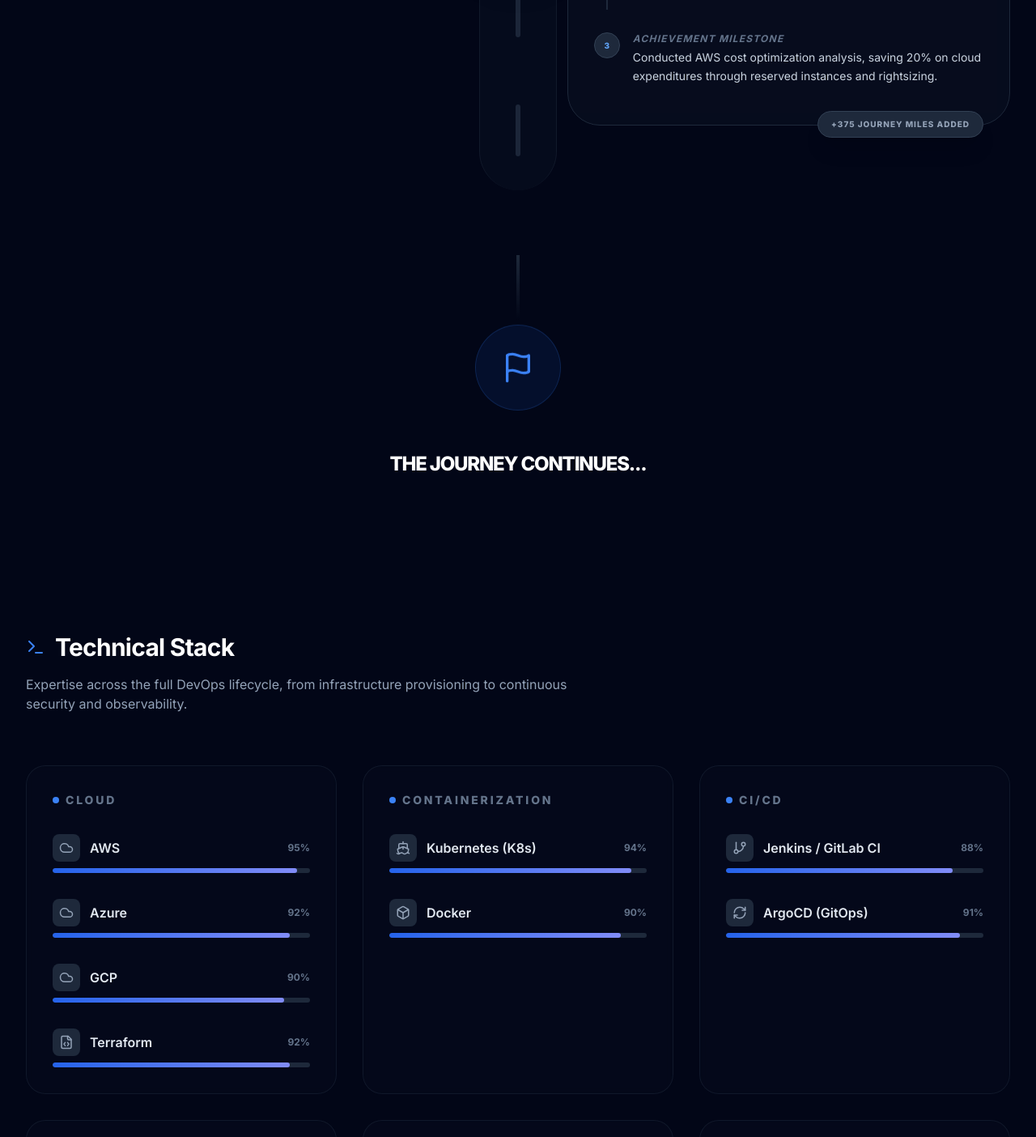
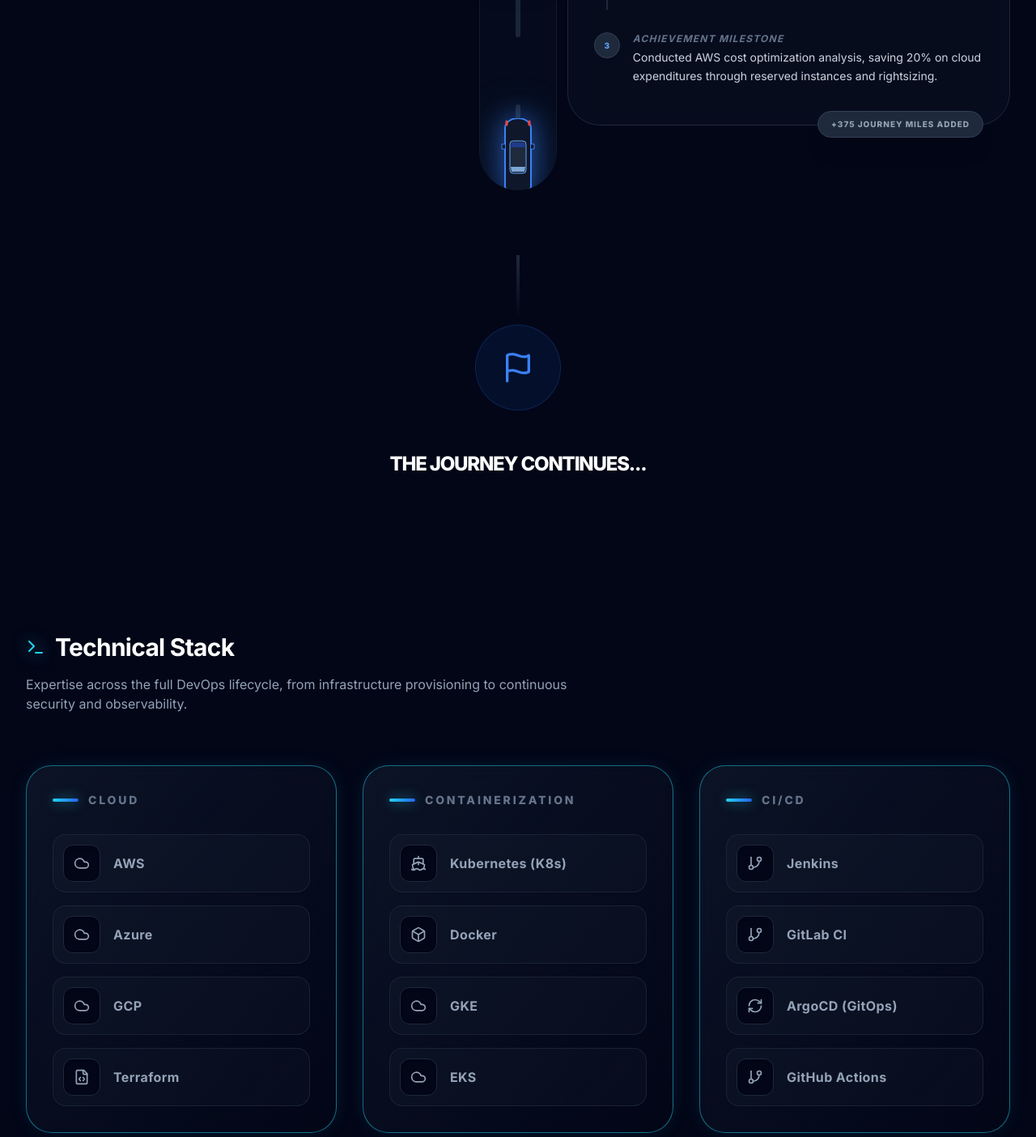
Before and after one commit to Divyanshitripathi2/devops_portfolio, a React (Vite) app: page / in a window 1280 px wide. Shown: the part 3220-4624 px from the top of the page at 81% size. Built offline with nearby package versions, Linux system fonts and the light colour scheme.

Commit message:
feat: enhance Experience component with scroll-based animations and dynamic skill updates

```diff
--- a/components/Experience.tsx
+++ b/components/Experience.tsx
@@ -1,10 +1,27 @@
 
-import React from 'react';
-import { motion } from 'framer-motion';
+import React, { useRef, useState } from 'react';
+import { motion, useScroll, useTransform, useSpring, useMotionValueEvent } from 'framer-motion';
 import { MILESTONES } from '../constants';
 import { Navigation, MapPin, Gauge, ShieldCheck, Flag, Compass } from 'lucide-react';
 
 const Experience: React.FC = () => {
+  const containerRef = useRef<HTMLDivElement>(null);
+  const [isReversing, setIsReversing] = useState(false);
+  const { scrollYProgress } = useScroll({
+    target: containerRef,
+    offset: ["start 80%", "end 50%"]
+  });
+
+  const scrollY = useSpring(scrollYProgress, { stiffness: 100, damping: 30, restDelta: 0.001 });
+  const carY = useTransform(scrollY, [0, 1], ["0%", "96%"]);
+
+  useMotionValueEvent(scrollY, "change", (latest) => {
+    const previous = scrollY.getPrevious();
+    if (previous !== undefined && latest !== previous) {
+      setIsReversing(latest < previous);
+    }
+  });
+
   const visibleMilestones = MILESTONES.filter(m => !m.hidden);
   const totalMiles = visibleMilestones.reduce((acc, m) => acc + (m.description.length * 125), 0);
   const displayMiles = Math.floor(totalMiles / 100) * 100;
@@ -37,7 +54,7 @@
       </div>
 
       {/* The Road Container */}
-      <div className="relative pb-20">
+      <div className="relative pb-20" ref={containerRef}>
         {/* The Highway Line */}
         <div className="absolute left-8 md:left-1/2 top-0 bottom-0 w-24 -translate-x-1/2 bg-slate-900/30 overflow-hidden hidden md:block rounded-full border-x border-slate-800/50">
            {/* Dashed Center Line */}
@@ -46,6 +63,44 @@
                <div key={i} className="w-1.5 h-16 bg-slate-700/50 rounded-full animate-pulse" />
              ))}
            </div>
+
+           {/* Animated Car */}
+           <motion.div
+             style={{ top: carY, x: "-50%", willChange: 'top, transform' }}
+             animate={{ rotate: isReversing ? 180 : 0 }}
+             transition={{ duration: 0.2 }}
+             className="absolute left-1/2 z-20"
+           >
+             <div className="relative">
+               <div className="absolute -inset-2 bg-blue-500/20 blur-xl rounded-full" />
+
+               {/* Headlights */}
+               <svg className="absolute top-[88px] left-0 w-full h-48 z-0 opacity-60 pointer-events-none" viewBox="0 0 48 192" preserveAspectRatio="none">
+                 <defs>
+                   <linearGradient id="headlight-gradient" x1="0" y1="0" x2="0" y2="1">
+                     <stop offset="0%" stopColor="#60A5FA" stopOpacity="0.5" />
+                     <stop offset="100%" stopColor="#60A5FA" stopOpacity="0" />
+                   </linearGradient>
+                 </defs>
+                 <path d="M10 0 L -20 192 L 35 192 Z" fill="url(#headlight-gradient)" />
+                 <path d="M38 0 L 13 192 L 68 192 Z" fill="url(#headlight-gradient)" />
+               </svg>
+
+               {/* Custom Top-Down Car SVG */}
+               <svg width="48" height="96" viewBox="0 0 48 96" fill="none" xmlns="http://www.w3.org/2000/svg" className="relative z-10 drop-shadow-[0_0_15px_rgba(59,130,246,0.5)]">
+                 <path d="M8 12C8 5.37258 15.1634 0 24 0C32.8366 0 40 5.37258 40 12V84C40 90.6274 32.8366 96 24 96C15.1634 96 8 90.6274 8 84V12Z" fill="#0F172A" stroke="#3B82F6" strokeWidth="2"/>
+                 <rect x="14" y="28" width="20" height="40" rx="4" fill="#1E293B" stroke="#60A5FA" strokeWidth="1"/>
+                 <path d="M15 60H33L32 66H16L15 60Z" fill="#93C5FD" fillOpacity="0.8"/>
+                 <path d="M15 36H33L32 30H16L15 36Z" fill="#1E3A8A"/>
+                 <path d="M10 88L10 92" stroke="#60A5FA" strokeWidth="3" strokeLinecap="round"/>
+                 <path d="M38 88L38 92" stroke="#60A5FA" strokeWidth="3" strokeLinecap="round"/>
+                 <path d="M10 4L10 8" stroke="#EF4444" strokeWidth="3" strokeLinecap="round"/>
+                 <path d="M38 4L38 8" stroke="#EF4444" strokeWidth="3" strokeLinecap="round"/>
+                 <path d="M8 32H4V38H8" fill="#0F172A" stroke="#3B82F6" strokeWidth="1"/>
+                 <path d="M40 32H44V38H40" fill="#0F172A" stroke="#3B82F6" strokeWidth="1"/>
+               </svg>
+             </div>
+           </motion.div>
         </div>
 
         {/* Mobile Line */}
--- a/components/Hero.tsx
+++ b/components/Hero.tsx
@@ -9,7 +9,7 @@
 
 const Hero: React.FC = () => {
 
-  const resumeUrl = "https://drive.google.com/file/d/1X_D3dL40rTPrJwiF0meGzKPE13ToOvIg/view";
+  const resumeUrl = "https://drive.google.com/file/d/1aDQJdE32WjGXuyrrixT6Vig0USNpiuPV/view?usp=sharing";
 
   const topmateUrl = "https://topmate.io/divyanshi_tripathi12";
 
--- a/components/Navbar.tsx
+++ b/components/Navbar.tsx
@@ -9,7 +9,7 @@
 
 const Navbar: React.FC<NavbarProps> = ({ activeSection }) => {
   const [isMobileMenuOpen, setIsMobileMenuOpen] = useState(false);
-  const resumeUrl = "https://drive.google.com/file/d/1X_D3dL40rTPrJwiF0meGzKPE13ToOvIg/view";
+  const resumeUrl = "https://drive.google.com/file/d/1aDQJdE32WjGXuyrrixT6Vig0USNpiuPV/view?usp=sharing";
 
   const navLinks = [
     { name: 'Experience', id: 'experience' },
--- a/components/Skills.tsx
+++ b/components/Skills.tsx
@@ -1,5 +1,5 @@
 
-import React from 'react';
+import React, { useMemo } from 'react';
 import { motion } from 'framer-motion';
 import { SKILLS } from '../constants';
 import { Cpu, Cloud, Shield, Activity, RefreshCw, Terminal, FileCode, Ship, Box, GitBranch, Search, Lock } from 'lucide-react';
@@ -9,13 +9,76 @@
 };
 
 const Skills: React.FC = () => {
-  const categories = Array.from(new Set(SKILLS.map(s => s.category)));
+  const processedSkills = useMemo(() => {
+    const expandedSkills: typeof SKILLS = [];
+
+    SKILLS.forEach(skill => {
+      if (skill.name.includes('/')) {
+        skill.name.split('/').forEach(part => {
+          expandedSkills.push({ ...skill, name: part.trim() });
+        });
+      } else {
+        expandedSkills.push(skill);
+      }
+    });
+
+    // Add requested skills to CI/CD category
+    const cicdCategory = expandedSkills.find(s =>
+      s.category.toUpperCase().includes('CI') ||
+      s.category.toUpperCase().includes('CD')
+    )?.category;
+
+    if (cicdCategory) {
+      const newSkills = [
+        { name: 'GitHub Actions', level: 90, category: cicdCategory, icon: 'GitBranch' }
+      ];
+
+      newSkills.forEach(skill => {
+        if (!expandedSkills.some(s => s.name === skill.name)) {
+          expandedSkills.push(skill);
+        }
+      });
+    }
+
+    // Add GKE and EKS to Containerization
+    const containerCategory = expandedSkills.find(s => s.category === 'Containerization')?.category;
+    if (containerCategory) {
+      const newSkills = [
+        { name: 'GKE', level: 85, category: containerCategory, icon: 'Cloud' },
+        { name: 'EKS', level: 85, category: containerCategory, icon: 'Cloud' }
+      ];
+
+      newSkills.forEach(skill => {
+        if (!expandedSkills.some(s => s.name === skill.name)) {
+          expandedSkills.push(skill);
+        }
+      });
+    }
+
+    // Add Datadog to Monitoring
+    const monitoringCategory = expandedSkills.find(s => s.category === 'Monitoring')?.category;
+    if (monitoringCategory) {
+      const newSkills = [
+        { name: 'Datadog', level: 88, category: monitoringCategory, icon: 'Activity' }
+      ];
+
+      newSkills.forEach(skill => {
+        if (!expandedSkills.some(s => s.name === skill.name)) {
+          expandedSkills.push(skill);
+        }
+      });
+    }
+
+    return expandedSkills;
+  }, []);
+
+  const categories = Array.from(new Set(processedSkills.map(s => s.category)));
 
   return (
     <div>
       <div className="mb-16">
         <h2 className="text-3xl font-bold mb-4 tracking-tight flex items-center gap-3 text-white">
-          <Terminal className="text-blue-500" />
+          <Terminal className="text-cyan-400 drop-shadow-[0_0_10px_rgba(34,211,238,0.8)]" />
           Technical Stack
         </h2>
         <p className="text-slate-400 max-w-2xl">
@@ -31,41 +94,32 @@
             whileInView={{ opacity: 1, y: 0 }}
             viewport={{ once: true }}
             transition={{ delay: catIdx * 0.1 }}
-            className="p-8 rounded-3xl bg-slate-900/20 border border-slate-800/50 backdrop-blur-sm"
+            className="p-8 rounded-[2rem] bg-gradient-to-br from-slate-900/80 via-slate-900/40 to-slate-950/80 border border-cyan-400/50 backdrop-blur-md shadow-[0_0_30px_-10px_rgba(34,211,238,0.2)] transition-all duration-500 group/card relative overflow-hidden"
           >
-            <h3 className="text-sm font-black uppercase tracking-[0.2em] text-slate-500 mb-8 flex items-center gap-2">
-              <span className="w-2 h-2 rounded-full bg-blue-500" />
+            {/* Glossy overlay effect */}
+            <div className="absolute inset-0 bg-gradient-to-br from-cyan-500/10 via-transparent to-transparent opacity-0 group-hover/card:opacity-100 transition-opacity duration-500 pointer-events-none" />
+
+            <h3 className="text-sm font-black uppercase tracking-[0.2em] text-slate-500 mb-8 flex items-center gap-3 relative z-10">
+              <span className="w-8 h-1 rounded-full bg-gradient-to-r from-cyan-400 to-blue-600 shadow-[0_0_15px_rgba(34,211,238,0.6)]" />
               {cat}
             </h3>
 
-            <div className="space-y-8">
-              {SKILLS.filter(s => s.category === cat).map((skill, skillIdx) => {
+            <div className="space-y-4 relative z-10">
+              {processedSkills.filter(s => s.category === cat).map((skill, skillIdx) => {
                 const Icon = iconMap[skill.icon] || Terminal;
                 return (
-                  <div key={skill.name} className="group">
-                    <div className="flex items-center justify-between mb-2">
-                      <div className="flex items-center gap-3">
-                        <div className="p-2 rounded-lg bg-slate-800 text-slate-400 group-hover:text-blue-400 group-hover:bg-blue-400/10 transition-all">
-                          <Icon size={18} />
-                        </div>
-                        <span className="font-semibold text-slate-200 group-hover:text-white transition-colors">
-                          {skill.name}
-                        </span>
-                      </div>
-                      <span className="text-xs font-bold text-slate-500 group-hover:text-blue-400">
-                        {skill.level}%
-                      </span>
+                  <motion.div
+                    key={skill.name}
+                    whileHover={{ scale: 1.03, x: 4 }}
+                    className="group flex items-center gap-4 p-3 rounded-2xl bg-slate-800/20 border border-slate-800/80 hover:border-cyan-400/60 hover:bg-slate-800/60 transition-all shadow-sm hover:shadow-[0_0_20px_-5px_rgba(34,211,238,0.3)]"
+                  >
+                    <div className="p-3 rounded-xl bg-slate-950 border border-slate-800 text-slate-400 group-hover:text-cyan-50 group-hover:bg-gradient-to-br group-hover:from-cyan-500 group-hover:to-blue-600 group-hover:border-transparent transition-all duration-300 shadow-inner group-hover:shadow-[0_0_15px_rgba(34,211,238,0.5)]">
+                      <Icon size={20} />
                     </div>
-                    <div className="h-1.5 w-full bg-slate-800 rounded-full overflow-hidden">
-                      <motion.div
-                        initial={{ width: 0 }}
-                        whileInView={{ width: `${skill.level}%` }}
-                        viewport={{ once: true }}
-                        transition={{ duration: 1, delay: 0.5 + skillIdx * 0.1 }}
-                        className="h-full bg-gradient-to-r from-blue-600 to-indigo-400 rounded-full"
-                      />
-                    </div>
-                  </div>
+                    <span className="font-bold text-slate-400 group-hover:text-white transition-colors tracking-wide">
+                      {skill.name}
+                    </span>
+                  </motion.div>
                 );
               })}
             </div>
```
